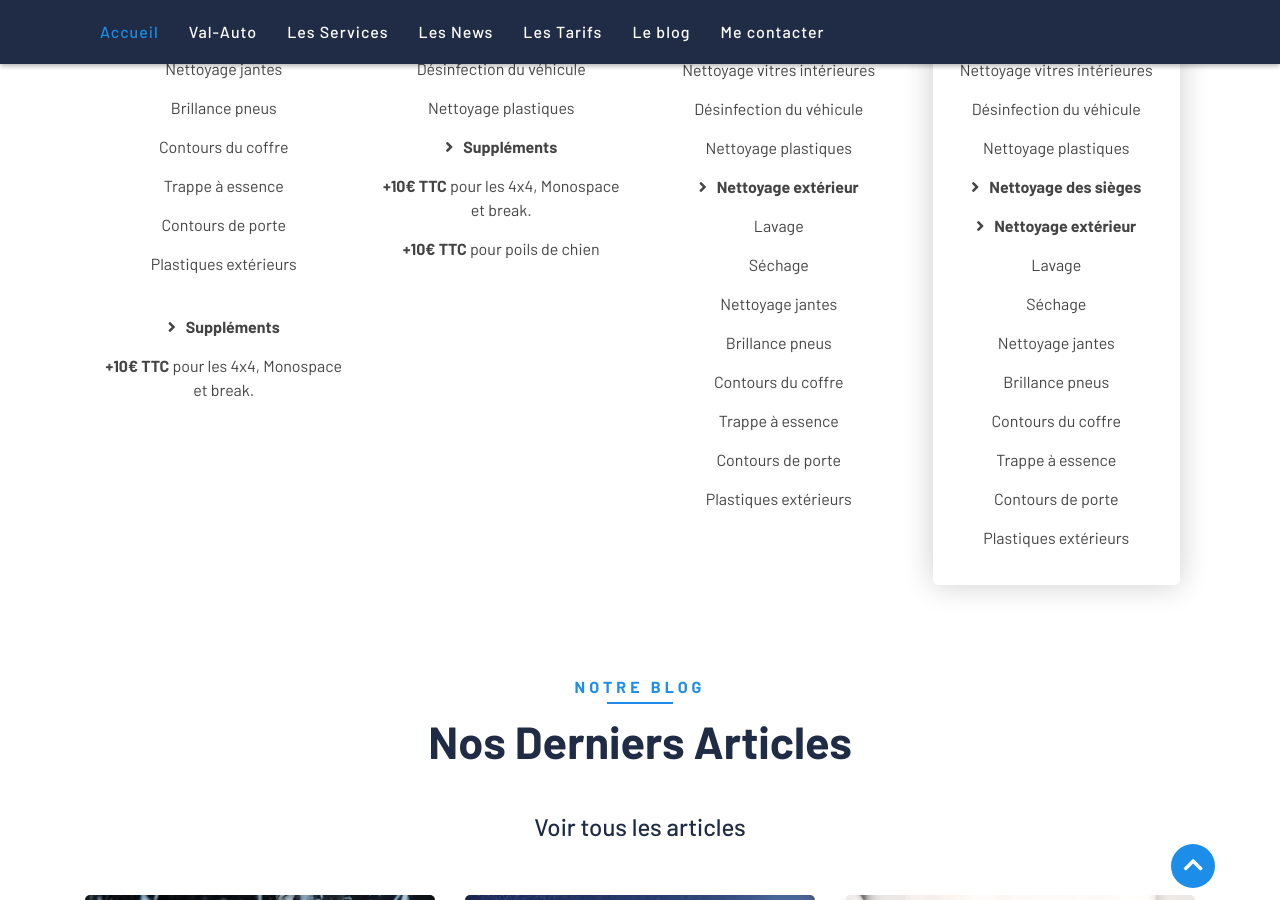
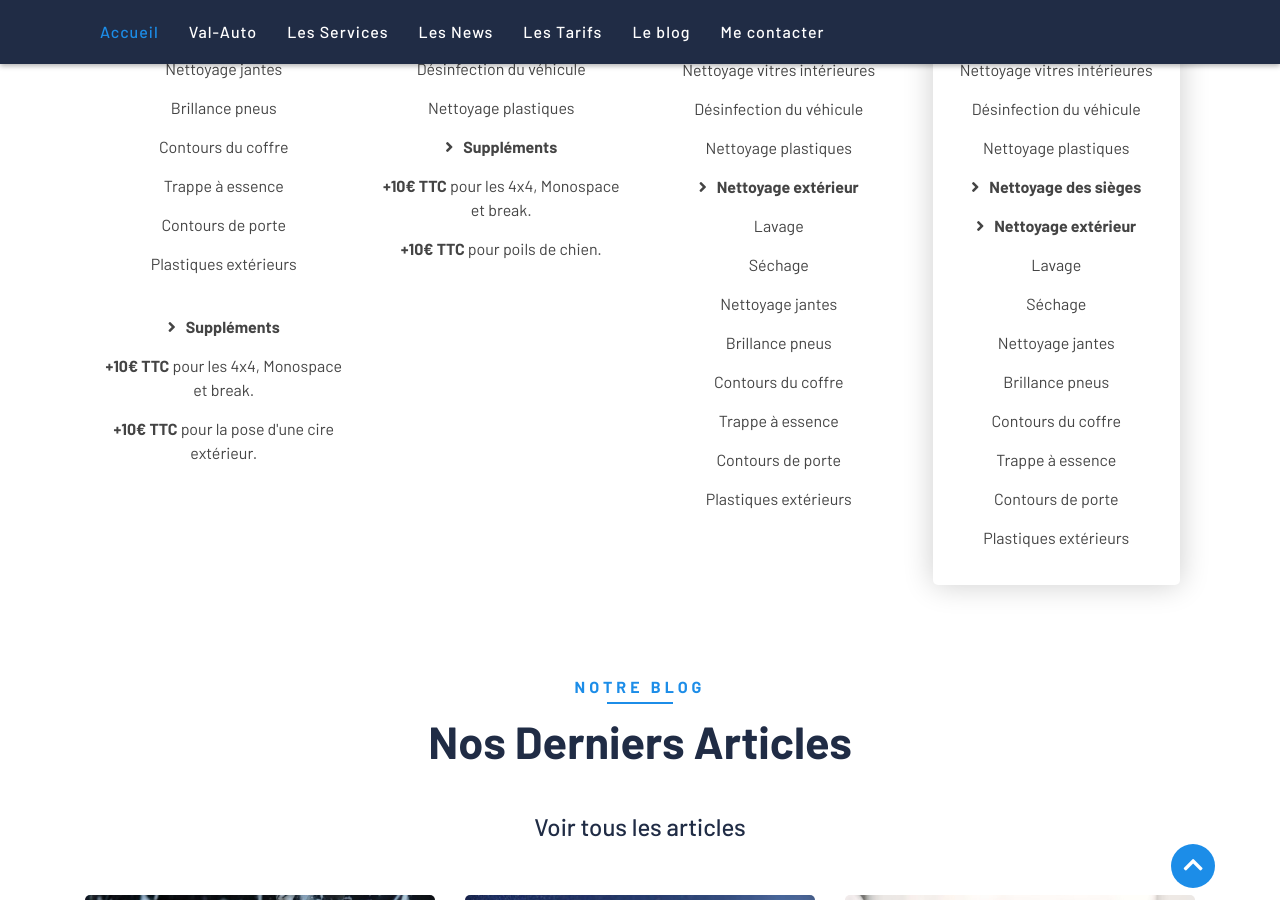
Before and after one commit to Bruvrydavid/valauto, a Jekyll site: the page built from index.html, in a window 1280 px wide and 900 px high, scrolled down 3669 px. Built offline with Jekyll 4.4.1, drawn with Linux system fonts in a browser that asks for light colours; nearby versions of some CDN libraries.

Commit message:
Add supplement on price options

```diff
--- a/_includes/price.html
+++ b/_includes/price.html
@@ -26,6 +26,7 @@
                             <br>
                             <li><i class="fas fa-angle-right"></i><strong>Suppléments</strong></li>
                             <li><strong>+10€ TTC</strong> pour les 4x4, Monospace et break.</li>
+                            <li><strong>+10€ TTC</strong> pour la pose d'une cire extérieur.</li>
                         </ul>
                     </div>
                 </div>
@@ -46,7 +47,7 @@
                             <li>Nettoyage plastiques</li>
                             <li><i class="fas fa-angle-right" ></i><strong>Suppléments</strong></li>
                             <li><strong>+10€ TTC</strong> pour les 4x4, Monospace et break.</li>
-                            <li><strong>+10€ TTC</strong> pour poils de chien</li>
+                            <li><strong>+10€ TTC</strong> pour poils de chien.</li>
                         </ul>
                     </div>
                 </div>
```
